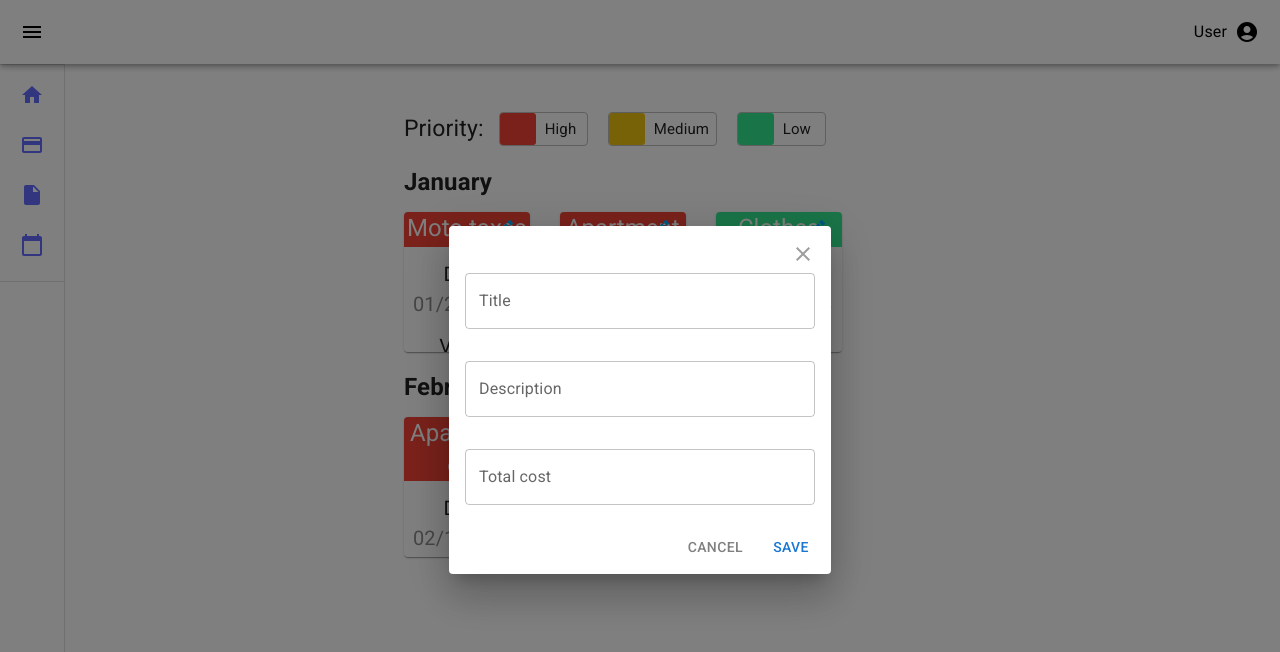
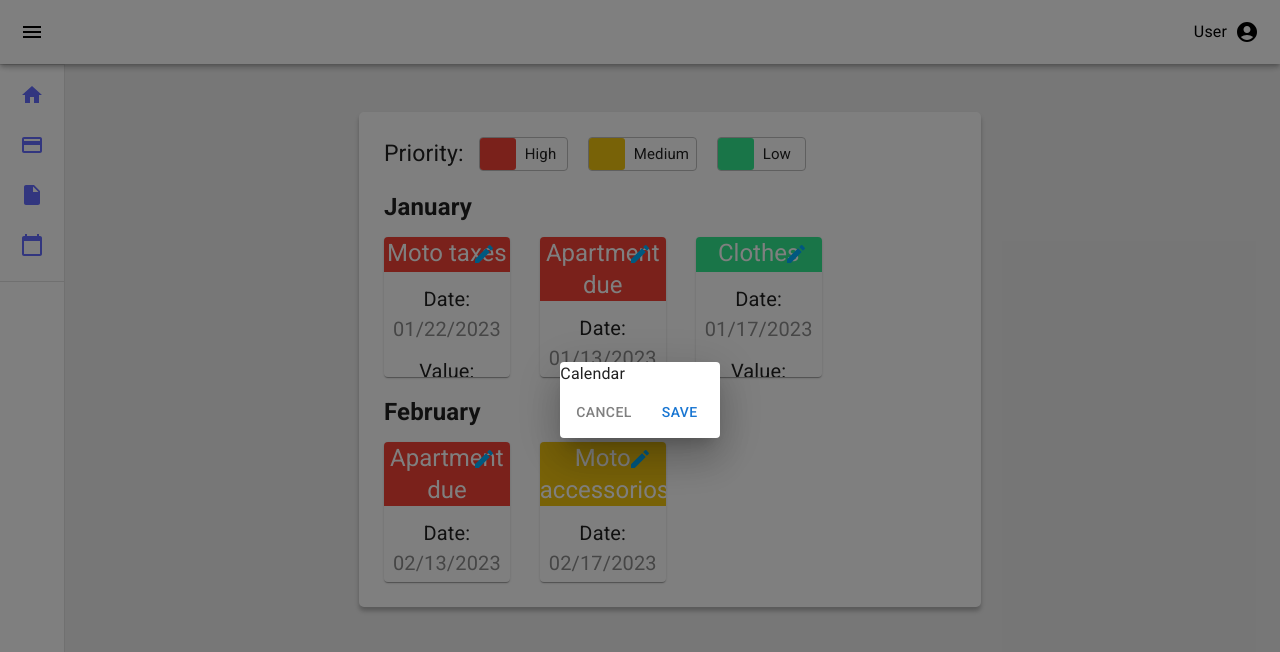
Before and after one commit to JPabloMF/Bills-system, a React (Vite) app: page /dashboard/calendar in a window 1280 px wide. Both pictures are taken after a click on the button 517 px from the left and 229 px from the top of the page. Shown: the top 652 px of the page. Built offline with nearby package versions, Linux system fonts and the light colour scheme.

Commit message:
Se modifico el modal para que se compartiera el dialog en los diferentes modulos

```diff
--- a/src/App.css
+++ b/src/App.css
@@ -6,5 +6,5 @@
 
 body {
   display: inherit !important;
-  background-color: #eeeeee;
+  background-color: #eeeeee !important;
 }
--- a/src/components/dashboard/bills/index.jsx
+++ b/src/components/dashboard/bills/index.jsx
@@ -9,7 +9,7 @@ import SportsEsportsIcon from "@mui/icons-material/SportsEsports";
 import AutoStoriesIcon from "@mui/icons-material/AutoStories";
 import InsertDriveFileIcon from "@mui/icons-material/InsertDriveFile";
 import CreditCardIcon from "@mui/icons-material/CreditCard";
-import DialogBills from "./DialogBills";
+import DialogBills from "../../shared/DialogBills";
 import "../../../style/Card.css";
 
 function Bills() {
@@ -82,6 +82,7 @@ function Bills() {
           height="150px"
           color=" #757575 "
           isEditable={true}
+          dialog={<DialogBills />}
         >
           <p className="subtext">
             I bought a couple of tyres,also bought an air filter and detailing
@@ -97,8 +98,8 @@ function Bills() {
           height="150px"
           color=" #757575 "
           isEditable={true}
+          dialog={<DialogBills />}
         >
-          <DialogBills />
           <p className="subtext">Just a helmet</p>
           <p className="subtextHelmet"> </p>
           <hr className="lineCard" />
--- a/src/components/dashboard/calendar/index.jsx
+++ b/src/components/dashboard/calendar/index.jsx
@@ -1,10 +1,18 @@
 import Box from "@mui/material/Box";
 import Card from "../../shared/Card";
 import "../../../style/Calendar.css";
+import DialogCalendar from "../../shared/DialogCalendar";
 export default function index() {
   return (
     <>
-      <Box marginLeft="100px">
+      <Box
+        marginLeft="100px"
+        marginRight="40px"
+        bgcolor="#FFFFFF"
+        padding="25px"
+        boxShadow="0px 4px 4px 0px rgba(0, 0, 0, 0.25)"
+        borderRadius="5px"
+      >
         <div className="containerMeasurement">
           <p className="measurementTitle">Priority: </p>
           <div className="subdivisions">
@@ -29,6 +37,7 @@ export default function index() {
             height="140px"
             color="#F44336"
             isEditable={true}
+            dialog={<DialogCalendar />}
           >
             <p className="secondaryText">
               Date: <span className="subTitle">01/22/2023</span>
@@ -45,6 +54,7 @@ export default function index() {
             height="140px"
             color="#F44336"
             isEditable={true}
+            dialog={<DialogCalendar />}
           >
             <p className="secondaryText">
               Date: <span className="subTitle">01/13/2023</span>
@@ -61,6 +71,7 @@ export default function index() {
             height="140px"
             color="#33EB91"
             isEditable={true}
+            dialog={<DialogCalendar />}
           >
             <p className="secondaryText">
               Date: <span className="subTitle">01/17/2023</span>
@@ -80,6 +91,7 @@ export default function index() {
             height="140px"
             color="#F44336"
             isEditable={true}
+            dialog={<DialogCalendar />}
           >
             <p className="secondaryText">
               Date: <span className="subTitle">02/13/2023</span>
@@ -96,6 +108,7 @@ export default function index() {
             height="140px"
             color="#f1c40f"
             isEditable={true}
+            dialog={<DialogCalendar />}
           >
             <p className="secondaryText">
               Date: <span className="subTitle">02/17/2023</span>
--- a/src/components/dashboard/documents/index.jsx
+++ b/src/components/dashboard/documents/index.jsx
@@ -3,6 +3,7 @@ import Box from "@mui/material/Box";
 import Button from "@mui/material/Button";
 import CalendarTodayIcon from "@mui/icons-material/CalendarToday";
 import CloudDownloadIcon from "@mui/icons-material/CloudDownload";
+import DialogDocuments from "../../shared/DialogDocuments";
 import "../../../style/Documents.css";
 
 function index() {
@@ -43,6 +44,7 @@ function index() {
             height="160px"
             color="#757575"
             isEditable={true}
+            dialog={<DialogDocuments />}
           >
             <p className="secondaryText">
               Date: <span className="subTitle">07/17/2023</span>
@@ -62,6 +64,7 @@ function index() {
             height="160px"
             color="#757575"
             isEditable={true}
+            dialog={<DialogDocuments />}
           >
             <p className="secondaryText">
               Date: <span className="subTitle">07/17/2023</span>
@@ -81,6 +84,7 @@ function index() {
             height="160px"
             color="#757575"
             isEditable={true}
+            dialog={<DialogDocuments />}
           >
             <p className="secondaryText">
               Date: <span className="subTitle">07/17/2023</span>
@@ -100,6 +104,7 @@ function index() {
             height="160px"
             color="#757575"
             isEditable={true}
+            dialog={<DialogDocuments />}
           >
             <p className="secondaryText">
               Date: <span className="subTitle">07/17/2023</span>
--- a/src/components/shared/Card.jsx
+++ b/src/components/shared/Card.jsx
@@ -3,9 +3,18 @@ import MuiCard from "@mui/material/Card";
 import CardContent from "@mui/material/CardContent";
 import Typography from "@mui/material/Typography";
 import EditIcon from "@mui/icons-material/Edit";
-import DialogBills from "../dashboard/bills/DialogBills";
 
-function Card({ width, height, mr, ml, color, children, title, isEditable }) {
+function Card({
+  width,
+  height,
+  mr,
+  ml,
+  color,
+  children,
+  title,
+  isEditable,
+  dialog,
+}) {
   return (
     <MuiCard
       sx={{
@@ -24,8 +33,8 @@ function Card({ width, height, mr, ml, color, children, title, isEditable }) {
           component="div"
         >
           {title}
-          {isEditable && <EditIcon />}
-          {isEditable && <DialogBills />}
+          {isEditable && dialog ? <EditIcon /> : null}
+          {dialog ? dialog : null}
         </Typography>
         {children}
       </CardContent>
--- /dev/null
+++ b/src/components/shared/DialogCalendar.jsx
@@ -0,0 +1,76 @@
+import * as React from "react";
+import PropTypes from "prop-types";
+import Button from "@mui/material/Button";
+import { styled } from "@mui/material/styles";
+import Dialog from "@mui/material/Dialog";
+import DialogTitle from "@mui/material/DialogTitle";
+import DialogActions from "@mui/material/DialogActions";
+import IconButton from "@mui/material/IconButton";
+import CloseIcon from "@mui/icons-material/Close";
+import TextField from "@mui/material/TextField";
+
+const BootstrapDialog = styled(Dialog)(({ theme }) => ({
+  "& .MuiDialogContent-root": {
+    padding: theme.spacing(2),
+  },
+  "& .MuiDialogActions-root": {
+    padding: theme.spacing(1),
+  },
+}));
+
+function BootstrapDialogTitle(props) {
+  const { children, onClose, ...other } = props;
+
+  return (
+    <DialogTitle sx={{ m: 0, p: 2 }} {...other}>
+      {children}
+      {onClose ? (
+        <IconButton
+          aria-label="close"
+          onClick={onClose}
+          sx={{
+            position: "absolute",
+            right: 8,
+            top: 8,
+            color: (theme) => theme.palette.grey[500],
+          }}
+        >
+          <CloseIcon />
+        </IconButton>
+      ) : null}
+    </DialogTitle>
+  );
+}
+
+export default function DialogCalendar() {
+  const [open, setOpen] = React.useState(false);
+
+  const handleClickOpen = () => {
+    setOpen(true);
+  };
+  const handleClose = () => {
+    setOpen(false);
+  };
+
+  return (
+    <div className="clickDialog">
+      <Button onClick={handleClickOpen}></Button>
+      <BootstrapDialog
+        onClose={handleClose}
+        aria-labelledby="customized-dialog-title"
+        open={open}
+      >
+        Calendar
+
+        <DialogActions>
+          <Button className="buttonCancel" autoFocus onClick={handleClose}>
+            Cancel
+          </Button>
+          <Button autoFocus onClick={handleClose}>
+            Save
+          </Button>
+        </DialogActions>
+      </BootstrapDialog>
+    </div>
+  );
+}
--- /dev/null
+++ b/src/components/shared/DialogDocuments.jsx
@@ -0,0 +1,75 @@
+import * as React from "react";
+import PropTypes from "prop-types";
+import Button from "@mui/material/Button";
+import { styled } from "@mui/material/styles";
+import Dialog from "@mui/material/Dialog";
+import DialogTitle from "@mui/material/DialogTitle";
+import DialogActions from "@mui/material/DialogActions";
+import IconButton from "@mui/material/IconButton";
+import CloseIcon from "@mui/icons-material/Close";
+import TextField from "@mui/material/TextField";
+
+const BootstrapDialog = styled(Dialog)(({ theme }) => ({
+  "& .MuiDialogContent-root": {
+    padding: theme.spacing(2),
+  },
+  "& .MuiDialogActions-root": {
+    padding: theme.spacing(1),
+  },
+}));
+
+function BootstrapDialogTitle(props) {
+  const { children, onClose, ...other } = props;
+
+  return (
+    <DialogTitle sx={{ m: 0, p: 2 }} {...other}>
+      {children}
+      {onClose ? (
+        <IconButton
+          aria-label="close"
+          onClick={onClose}
+          sx={{
+            position: "absolute",
+            right: 8,
+            top: 8,
+            color: (theme) => theme.palette.grey[500],
+          }}
+        >
+          <CloseIcon />
+        </IconButton>
+      ) : null}
+    </DialogTitle>
+  );
+}
+
+export default function DialogDocuments() {
+  const [open, setOpen] = React.useState(false);
+
+  const handleClickOpen = () => {
+    setOpen(true);
+  };
+  const handleClose = () => {
+    setOpen(false);
+  };
+
+  return (
+    <div className="clickDialog">
+      <Button onClick={handleClickOpen}></Button>
+      <BootstrapDialog
+        onClose={handleClose}
+        aria-labelledby="customized-dialog-title"
+        open={open}
+      >
+        documents
+        <DialogActions>
+          <Button className="buttonCancel" autoFocus onClick={handleClose}>
+            Cancel
+          </Button>
+          <Button autoFocus onClick={handleClose}>
+            Save
+          </Button>
+        </DialogActions>
+      </BootstrapDialog>
+    </div>
+  );
+}
```
Also changed, not shown: src/components/shared/DialogBills.jsx (renamed from src/components/dashboard/bills/DialogBills.jsx).
